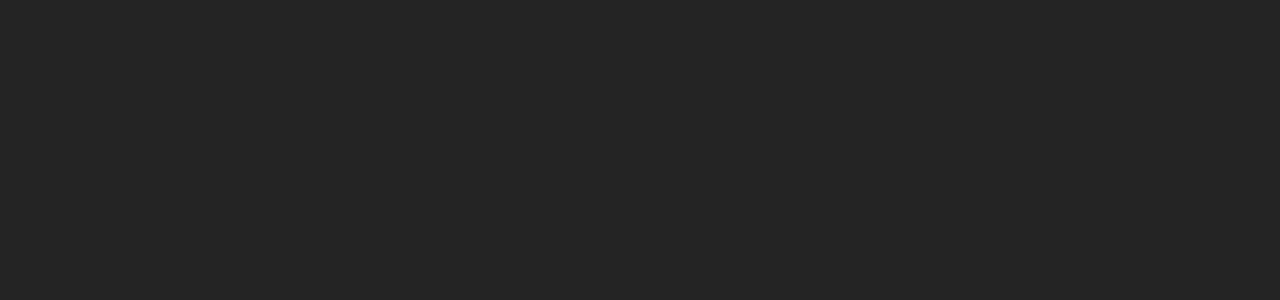
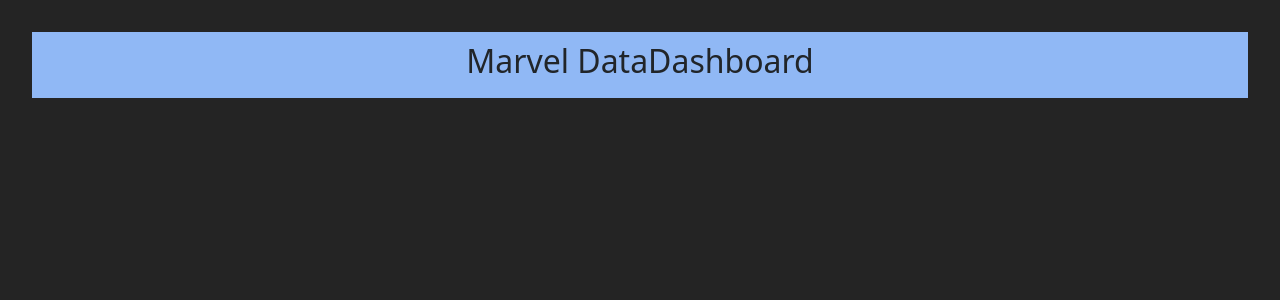
Before and after one commit to St3phy831/DataDashboard, a React (Vite) app: page / in a window 1280 px wide. Shown: the top 300 px of the page. Built offline with nearby package versions, Linux system fonts and the light colour scheme.

Commit message:
Created SideBar

```diff
--- a/src/App.jsx
+++ b/src/App.jsx
@@ -1,15 +1,18 @@
-import { useState } from 'react'
-import reactLogo from './assets/react.svg'
-import viteLogo from '/vite.svg'
-import './App.css'
+import { useState } from "react";
+import reactLogo from "./assets/react.svg";
+import viteLogo from "/vite.svg";
+import SideBar from "./components/SideBar";
+import "bootstrap/dist/css/bootstrap.min.css";
+import "./App.css";
 
 function App() {
-  const [count, setCount] = useState(0)
+  const [count, setCount] = useState(0);
 
   return (
     <div className="App">
+      <SideBar></SideBar>
     </div>
-  )
+  );
 }
 
-export default App
+export default App;
--- /dev/null
+++ b/src/components/SideBar.css
@@ -0,0 +1,4 @@
+.SideBar {
+  background-color: rgb(144, 184, 245);
+  padding: 10px;
+}
--- /dev/null
+++ b/src/components/SideBar.jsx
@@ -0,0 +1,11 @@
+import "./SideBar.css";
+
+const SideBar = () => {
+  return (
+    <div className="SideBar">
+      <h2>Marvel DataDashboard</h2>
+    </div>
+  );
+};
+
+export default SideBar;
--- a/src/index.css
+++ b/src/index.css
@@ -16,8 +16,7 @@
 
 body {
   margin: 0;
-  display: flex;
-  place-items: center;
   min-width: 320px;
   min-height: 100vh;
+  background-color: #242424;
 }
```
